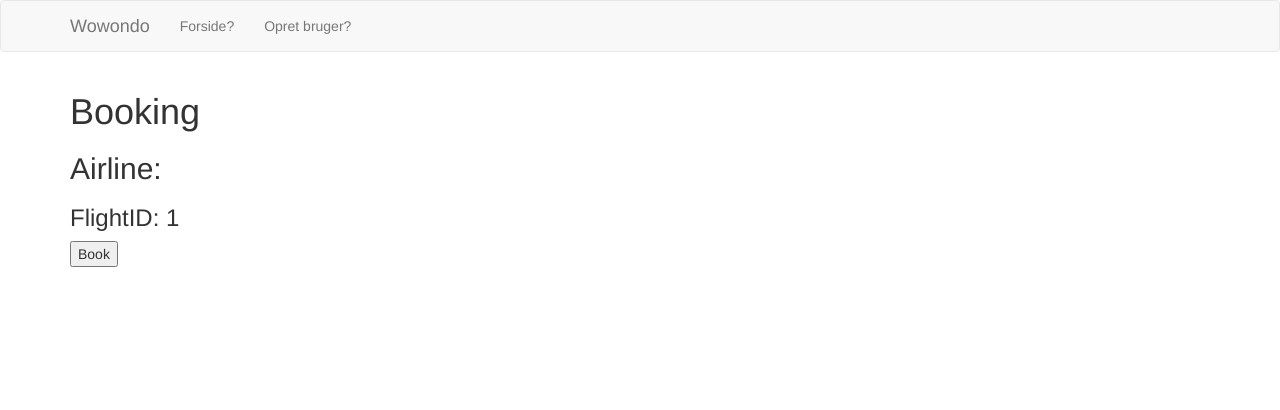
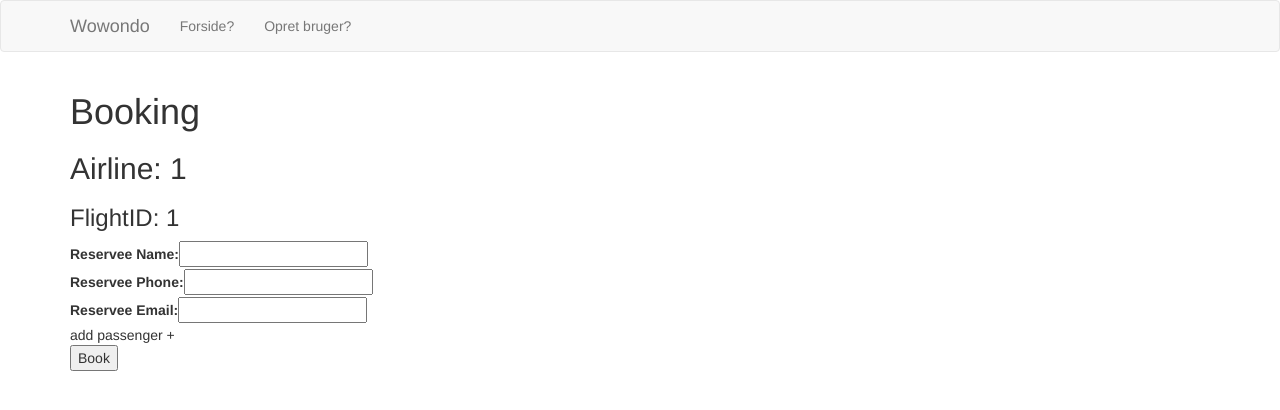
Before and after one commit to coej94/3SemesterProject, a React app in the folder frontend/: page /book/1/1 in a window 1280 px wide. Shown: the top 410 px of the page. Built offline with nearby package versions, Linux system fonts and the light colour scheme.

Commit message:
added some forms

```diff
--- a/frontend/src/components/Booking.js
+++ b/frontend/src/components/Booking.js
@@ -1,4 +1,5 @@
 import React, {Component} from 'react';
+const URL = require("../../package.json").serverURL;
 
 class Booking extends Component {
     postData() {
@@ -35,8 +36,19 @@ class Booking extends Component {
         return (
             <div className="container">
                 <h1>Booking</h1>
-                <h2>Airline: {match.params.user}</h2>
+                <h2>Airline: {match.params.airline}</h2>
                 <h3>FlightID: {match.params.flightID}</h3>
+                <label >Reservee Name: </label>
+                <input type="text"/>
+                <br/>
+                <label >Reservee Phone: </label>
+                <input type="text"/>
+                <br/>
+                <label >Reservee Email: </label>
+                <input type="email"/>
+                <br/>
+                add passenger +
+                <br/>
                 <input type="button" onClick={this.postData.bind(this)} value="Book"/>
             </div>
         );
```
